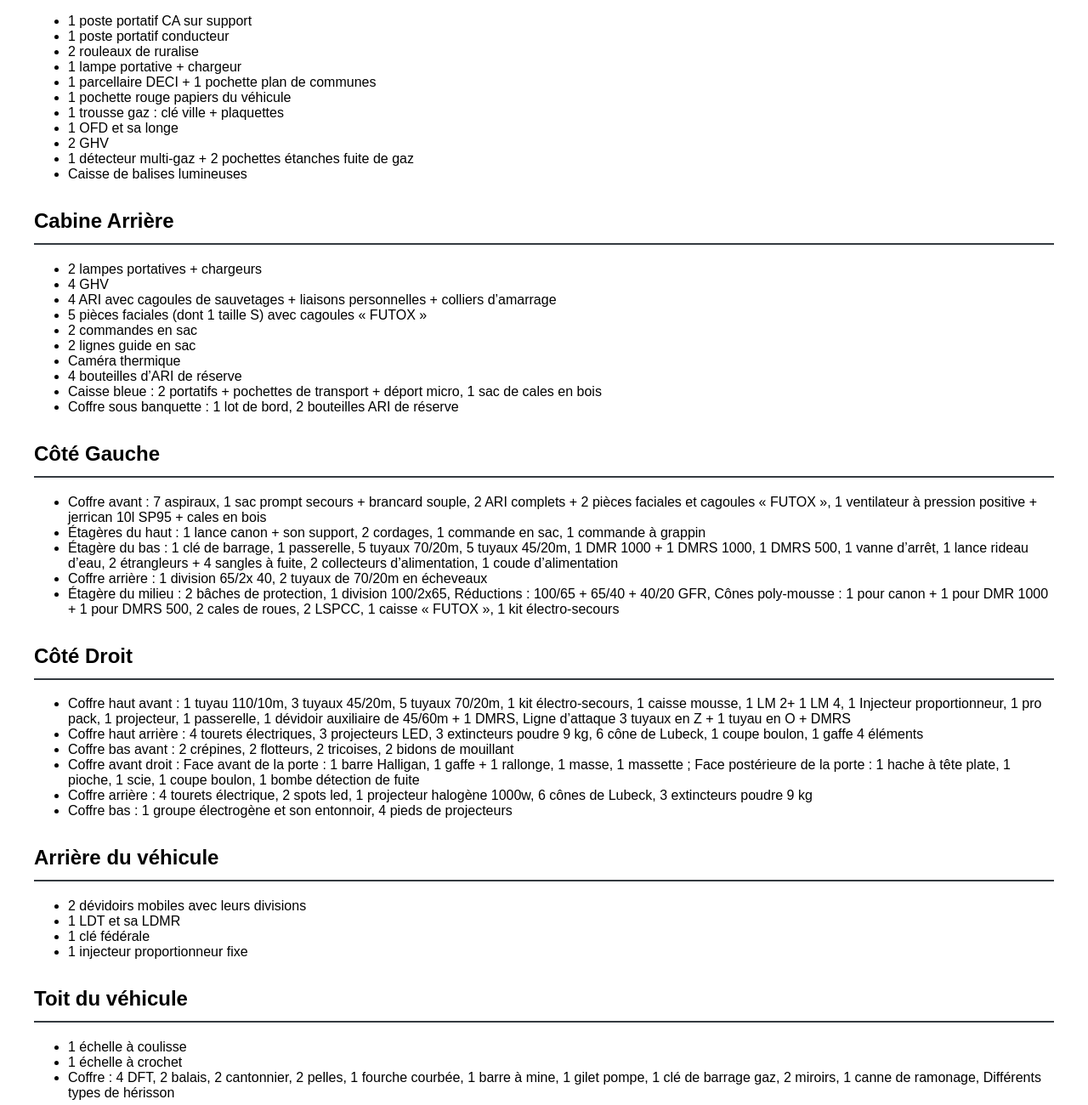
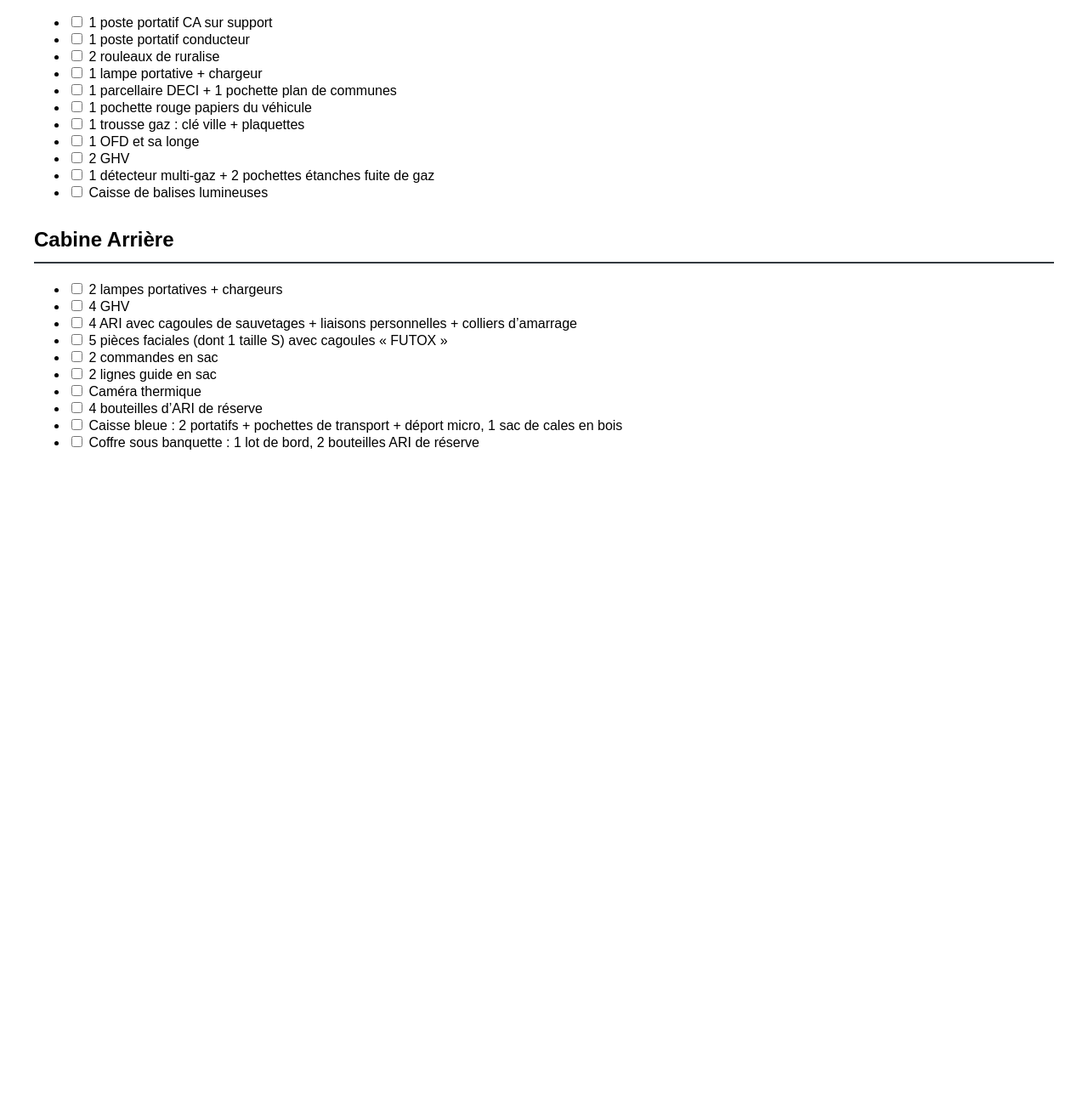
Before and after one commit to Bougoula/FPT34, a plain HTML site: page index.html in a window 1280 px wide. Shown: the part 300-1600 px from the top of the page at 85% size. After the commit the page ends 902 px from the top, so only its background shows below. Drawn offline with Linux system fonts and the light colour scheme.

Commit message:
Update index.html

```diff
--- a/index.html
+++ b/index.html
@@ -3,7 +3,7 @@
 <head>
     <meta charset="UTF-8">
     <meta name="viewport" content="width=device-width, initial-scale=1.0">
-    <title>Inventaire Interactif</title>
+    <title>Inventaire Interactif FPT 34</title>
     <link rel="stylesheet" href="styles.css">
 </head>
 <body>
@@ -21,75 +21,39 @@
         </ul>
     </nav>
     <main>
+        <!-- Sections d'inventaire -->
         <section id="cabine-avant">
             <h2>Cabine Avant</h2>
             <ul>
-                <li>1 poste portatif CA sur support</li>
-                <li>1 poste portatif conducteur</li>
-                <li>2 rouleaux de ruralise</li>
-                <li>1 lampe portative + chargeur</li>
-                <li>1 parcellaire DECI + 1 pochette plan de communes</li>
-                <li>1 pochette rouge papiers du véhicule</li>
-                <li>1 trousse gaz : clé ville + plaquettes</li>
-                <li>1 OFD et sa longe</li>
-                <li>2 GHV</li>
-                <li>1 détecteur multi-gaz + 2 pochettes étanches fuite de gaz</li>
-                <li>Caisse de balises lumineuses</li>
+                <li><input type="checkbox"> 1 poste portatif CA sur support</li>
+                <li><input type="checkbox"> 1 poste portatif conducteur</li>
+                <li><input type="checkbox"> 2 rouleaux de ruralise</li>
+                <li><input type="checkbox"> 1 lampe portative + chargeur</li>
+                <li><input type="checkbox"> 1 parcellaire DECI + 1 pochette plan de communes</li>
+                <li><input type="checkbox"> 1 pochette rouge papiers du véhicule</li>
+                <li><input type="checkbox"> 1 trousse gaz : clé ville + plaquettes</li>
+                <li><input type="checkbox"> 1 OFD et sa longe</li>
+                <li><input type="checkbox"> 2 GHV</li>
+                <li><input type="checkbox"> 1 détecteur multi-gaz + 2 pochettes étanches fuite de gaz</li>
+                <li><input type="checkbox"> Caisse de balises lumineuses</li>
             </ul>
         </section>
         <section id="cabine-arriere">
             <h2>Cabine Arrière</h2>
             <ul>
-                <li>2 lampes portatives + chargeurs</li>
-                <li>4 GHV</li>
-                <li>4 ARI avec cagoules de sauvetages + liaisons personnelles + colliers d’amarrage</li>
-                <li>5 pièces faciales (dont 1 taille S) avec cagoules « FUTOX »</li>
-                <li>2 commandes en sac</li>
-                <li>2 lignes guide en sac</li>
-                <li>Caméra thermique</li>
-                <li>4 bouteilles d’ARI de réserve</li>
-                <li>Caisse bleue : 2 portatifs + pochettes de transport + déport micro, 1 sac de cales en bois</li>
-                <li>Coffre sous banquette : 1 lot de bord, 2 bouteilles ARI de réserve</li>
+                <li><input type="checkbox"> 2 lampes portatives + chargeurs</li>
+                <li><input type="checkbox"> 4 GHV</li>
+                <li><input type="checkbox"> 4 ARI avec cagoules de sauvetages + liaisons personnelles + colliers d’amarrage</li>
+                <li><input type="checkbox"> 5 pièces faciales (dont 1 taille S) avec cagoules « FUTOX »</li>
+                <li><input type="checkbox"> 2 commandes en sac</li>
+                <li><input type="checkbox"> 2 lignes guide en sac</li>
+                <li><input type="checkbox"> Caméra thermique</li>
+                <li><input type="checkbox"> 4 bouteilles d’ARI de réserve</li>
+                <li><input type="checkbox"> Caisse bleue : 2 portatifs + pochettes de transport + déport micro, 1 sac de cales en bois</li>
+                <li><input type="checkbox"> Coffre sous banquette : 1 lot de bord, 2 bouteilles ARI de réserve</li>
             </ul>
         </section>
-        <section id="cote-gauche">
-            <h2>Côté Gauche</h2>
-            <ul>
-                <li>Coffre avant : 7 aspiraux, 1 sac prompt secours + brancard souple, 2 ARI complets + 2 pièces faciales et cagoules « FUTOX », 1 ventilateur à pression positive + jerrican 10l SP95 + cales en bois</li>
-                <li>Étagères du haut : 1 lance canon + son support, 2 cordages, 1 commande en sac, 1 commande à grappin</li>
-                <li>Étagère du bas : 1 clé de barrage, 1 passerelle, 5 tuyaux 70/20m, 5 tuyaux 45/20m, 1 DMR 1000 + 1 DMRS 1000, 1 DMRS 500, 1 vanne d’arrêt, 1 lance rideau d’eau, 2 étrangleurs + 4 sangles à fuite, 2 collecteurs d’alimentation, 1 coude d’alimentation</li>
-                <li>Coffre arrière : 1 division 65/2x 40, 2 tuyaux de 70/20m en écheveaux</li>
-                <li>Étagère du milieu : 2 bâches de protection, 1 division 100/2x65, Réductions : 100/65 + 65/40 + 40/20 GFR, Cônes poly-mousse : 1 pour canon + 1 pour DMR 1000 + 1 pour DMRS 500, 2 cales de roues, 2 LSPCC, 1 caisse « FUTOX », 1 kit électro-secours</li>
-            </ul>
-        </section>
-        <section id="cote-droit">
-            <h2>Côté Droit</h2>
-            <ul>
-                <li>Coffre haut avant : 1 tuyau 110/10m, 3 tuyaux 45/20m, 5 tuyaux 70/20m, 1 kit électro-secours, 1 caisse mousse, 1 LM 2+ 1 LM 4, 1 Injecteur proportionneur, 1 pro pack, 1 projecteur, 1 passerelle, 1 dévidoir auxiliaire de 45/60m + 1 DMRS, Ligne d’attaque 3 tuyaux en Z + 1 tuyau en O + DMRS</li>
-                <li>Coffre haut arrière : 4 tourets électriques, 3 projecteurs LED, 3 extincteurs poudre 9 kg, 6 cône de Lubeck, 1 coupe boulon, 1 gaffe 4 éléments</li>
-                <li>Coffre bas avant : 2 crépines, 2 flotteurs, 2 tricoises, 2 bidons de mouillant</li>
-                <li>Coffre avant droit : Face avant de la porte : 1 barre Halligan, 1 gaffe + 1 rallonge, 1 masse, 1 massette ; Face postérieure de la porte : 1 hache à tête plate, 1 pioche, 1 scie, 1 coupe boulon, 1 bombe détection de fuite</li>
-                <li>Coffre arrière : 4 tourets électrique, 2 spots led, 1 projecteur halogène 1000w, 6 cônes de Lubeck, 3 extincteurs poudre 9 kg</li>
-                <li>Coffre bas : 1 groupe électrogène et son entonnoir, 4 pieds de projecteurs</li>
-            </ul>
-        </section>
-        <section id="arriere">
-            <h2>Arrière du véhicule</h2>
-            <ul>
-                <li>2 dévidoirs mobiles avec leurs divisions</li>
-                <li>1 LDT et sa LDMR</li>
-                <li>1 clé fédérale</li>
-                <li>1 injecteur proportionneur fixe</li>
-            </ul>
-        </section>
-        <section id="toit">
-            <h2>Toit du véhicule</h2>
-            <ul>
-                <li>1 échelle à coulisse</li>
-                <li>1 échelle à crochet</li>
-                <li>Coffre : 4 DFT, 2 balais, 2 cantonnier, 2 pelles, 1 fourche courbée, 1 barre à mine, 1 gilet pompe, 1 clé de barrage gaz, 2 miroirs, 1 canne de ramonage, Différents types de hérisson</li>
-            </ul>
-        </section>
+        <!-- Ajoutez les autres sections de la même manière -->
     </main>
     <script src="scripts.js"></script>
 </body>
```
